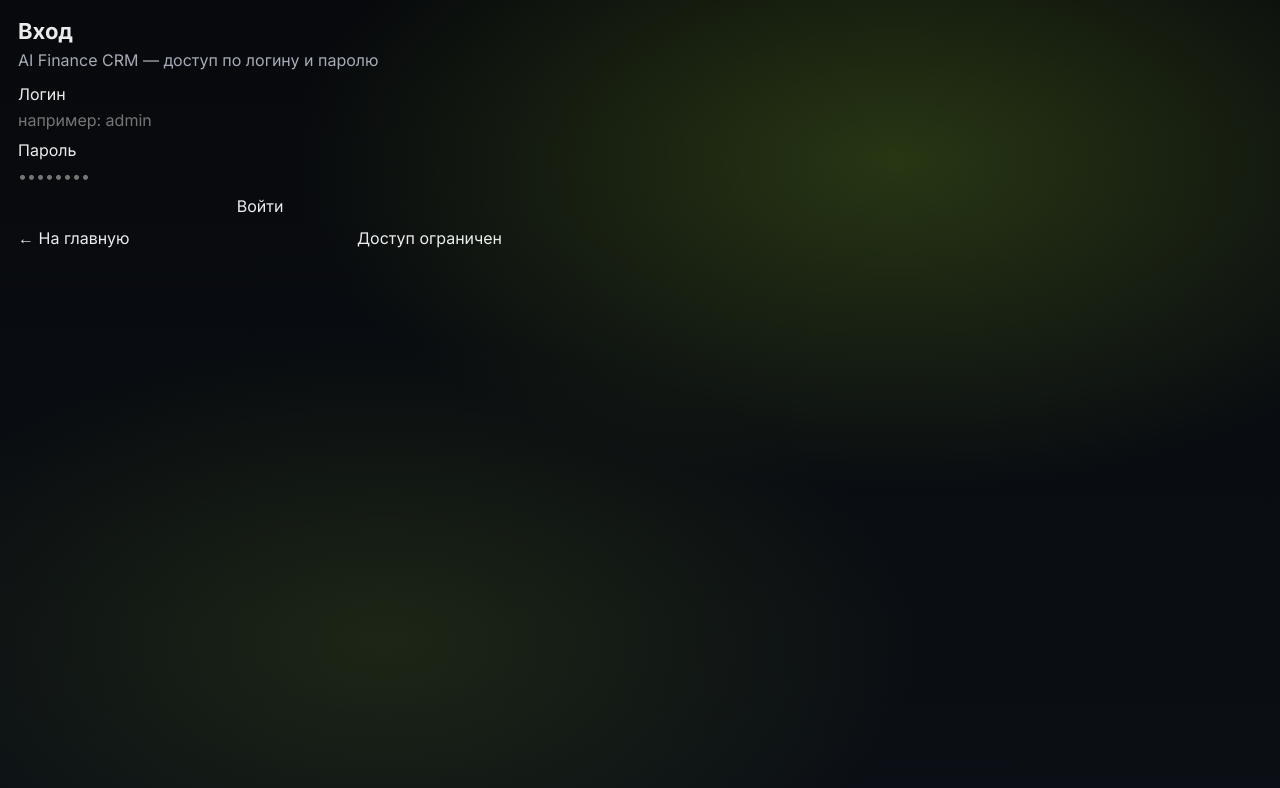
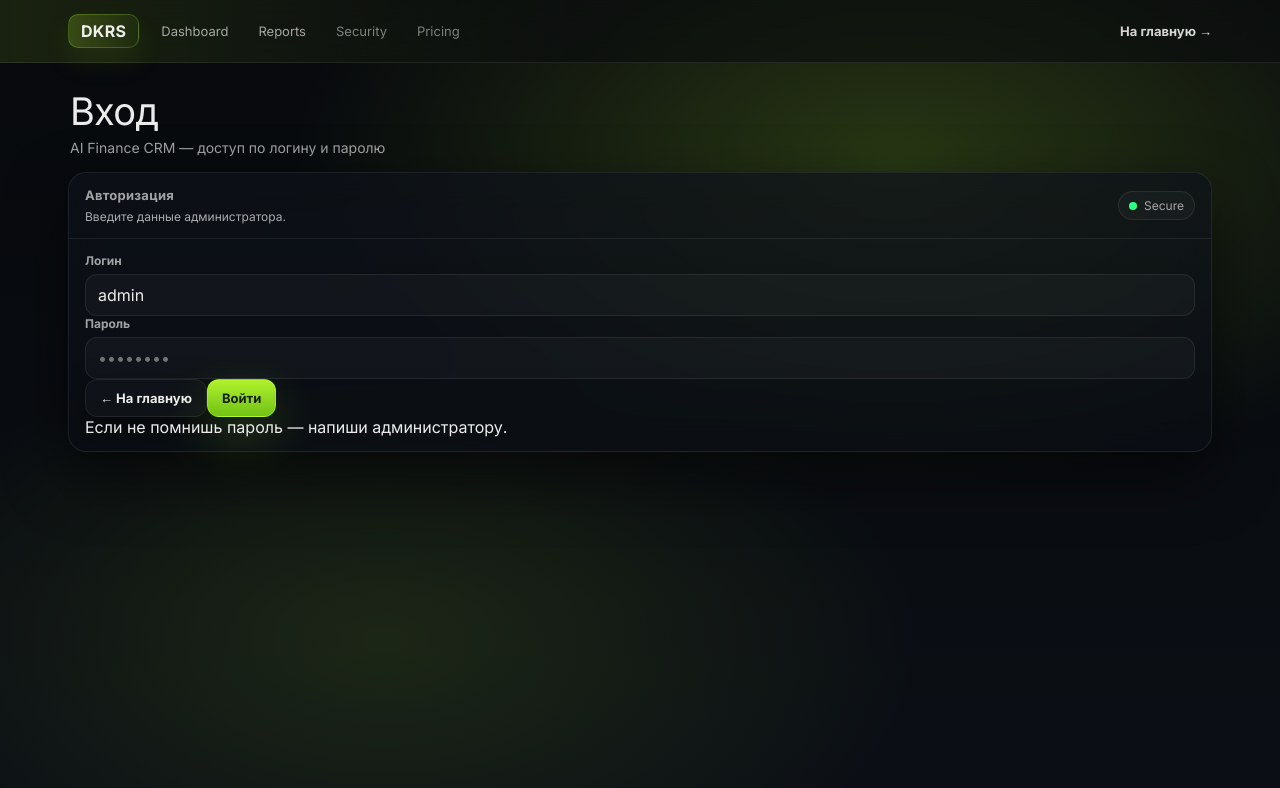
Before and after one commit to erikdkrs-cloud/ai-finance-crm-sync, a Next.js app: page /login in a window 1280 px wide. Shown: the top 788 px of the page. Built offline with nearby package versions, Linux system fonts and the light colour scheme.

Commit message:
Update login.js

```diff
--- a/pages/login.js
+++ b/pages/login.js
@@ -1,36 +1,39 @@
+// pages/login.js
 import React, { useState } from "react";
 import Link from "next/link";
+import DkrsShell from "../components/DkrsShell";
 
 export default function LoginPage() {
-  const [login, setLogin] = useState("");
+  const [login, setLogin] = useState("admin");
   const [password, setPassword] = useState("");
   const [loading, setLoading] = useState(false);
   const [err, setErr] = useState("");
 
   async function onSubmit(e) {
     e.preventDefault();
+    if (loading) return;
+
     setErr("");
     setLoading(true);
 
     try {
-      const r = await fetch("/api/auth/login", {
+      const resp = await fetch("/api/auth/login", {
         method: "POST",
         headers: { "Content-Type": "application/json" },
-        body: JSON.stringify({ login, password }),
+        body: JSON.stringify({ login: String(login || "").trim(), password: String(password || "") }),
       });
 
-      const text = await r.text();
+      const txt = await resp.text();
       let j = null;
-      try { j = JSON.parse(text); } catch {}
+      try { j = JSON.parse(txt); } catch {}
 
-      if (!r.ok) {
-        setErr(j?.error || text || "Ошибка входа");
+      if (!resp.ok || !j?.ok) {
+        setErr(String(j?.error || "Доступ ограничен").slice(0, 300));
         return;
       }
 
-      // куда редиректить после логина
-      const next = new URLSearchParams(window.location.search).get("next");
-      window.location.href = next || "/dashboard";
+      // success
+      window.location.href = "/dashboard";
     } catch (e2) {
       setErr(String(e2?.message || e2));
     } finally {
@@ -39,40 +42,82 @@ export default function LoginPage() {
   }
 
   return (
-    <div className="crm-wrap" style={{ maxWidth: 520 }}>
-      <div className="card" style={{ padding: 18 }}>
-        <div style={{ fontSize: 22, fontWeight: 950 }}>Вход</div>
-        <div style={{ color: "rgba(234,240,255,.7)", marginTop: 6 }}>
-          AI Finance CRM — доступ по логину и паролю
+    <DkrsShell
+      title="Вход"
+      subtitle="AI Finance CRM — доступ по логину и паролю"
+      right={
+        <Link href="/dashboard" legacyBehavior>
+          <a className="dkrs-link">На главную →</a>
+        </Link>
+      }
+    >
+      <div className="dkrs-auth-page">
+        <div className="dkrs-card dkrs-auth-card">
+          <div className="dkrs-card-header">
+            <div>
+              <div className="dkrs-card-title">Авторизация</div>
+              <div className="dkrs-small" style={{ marginTop: 6 }}>
+                Введите данные администратора.
+              </div>
             </div>
 
-        <form onSubmit={onSubmit} style={{ marginTop: 14, display: "grid", gap: 10 }}>
+            <span className="dkrs-badge" title="Secure session via cookies">
+              <span className="dkrs-dot dkrs-dot-green" />
+              Secure
+            </span>
+          </div>
+
+          <div className="dkrs-card-body">
+            <form onSubmit={onSubmit} className="dkrs-auth-form">
               <div>
-            <div className="small-muted" style={{ marginBottom: 6 }}>Логин</div>
-            <input className="input" value={login} onChange={(e) => setLogin(e.target.value)} placeholder="например: admin" />
+                <div className="dkrs-field-label">Логин</div>
+                <input
+                  className="dkrs-input"
+                  value={login}
+                  onChange={(e) => setLogin(e.target.value)}
+                  placeholder="например: admin"
+                  autoComplete="username"
+                />
               </div>
 
               <div>
-            <div className="small-muted" style={{ marginBottom: 6 }}>Пароль</div>
-            <input className="input" type="password" value={password} onChange={(e) => setPassword(e.target.value)} placeholder="••••••••" />
+                <div className="dkrs-field-label">Пароль</div>
+                <input
+                  className="dkrs-input"
+                  type="password"
+                  value={password}
+                  onChange={(e) => setPassword(e.target.value)}
+                  placeholder="••••••••"
+                  autoComplete="current-password"
+                />
               </div>
 
-          {err ? (
-            <div style={{ color: "rgba(239,68,68,.95)", fontWeight: 800, whiteSpace: "pre-wrap" }}>
-              {err}
+              <div className="dkrs-auth-actions">
+                <Link href="/dashboard" legacyBehavior>
+                  <a className="dkrs-btn dkrs-btn-ghost">← На главную</a>
+                </Link>
+
+                <button className="dkrs-btn dkrs-btn-primary" type="submit" disabled={loading}>
+                  {loading ? (
+                    <span style={{ display: "inline-flex", alignItems: "center", gap: 10 }}>
+                      <span className="dkrs-spinner-sm" />
+                      Входим…
+                    </span>
+                  ) : (
+                    "Войти"
+                  )}
+                </button>
               </div>
-          ) : null}
 
-          <button className="btn primary" disabled={loading} type="submit">
-            {loading ? "Входим…" : "Войти"}
-          </button>
+              {err ? <div className="dkrs-auth-error">Доступ ограничен: {err}</div> : null}
+
+              <div className="dkrs-auth-foot">
+                Если не помнишь пароль — напиши администратору.
+              </div>
             </form>
-
-        <div style={{ marginTop: 12, display: "flex", justifyContent: "space-between" }}>
-          <Link href="/"><a className="link">← На главную</a></Link>
-          <div className="small-muted">Доступ ограничен</div>
           </div>
         </div>
       </div>
+    </DkrsShell>
   );
 }
```
Lines whose indentation alone changed are shown as unchanged.
